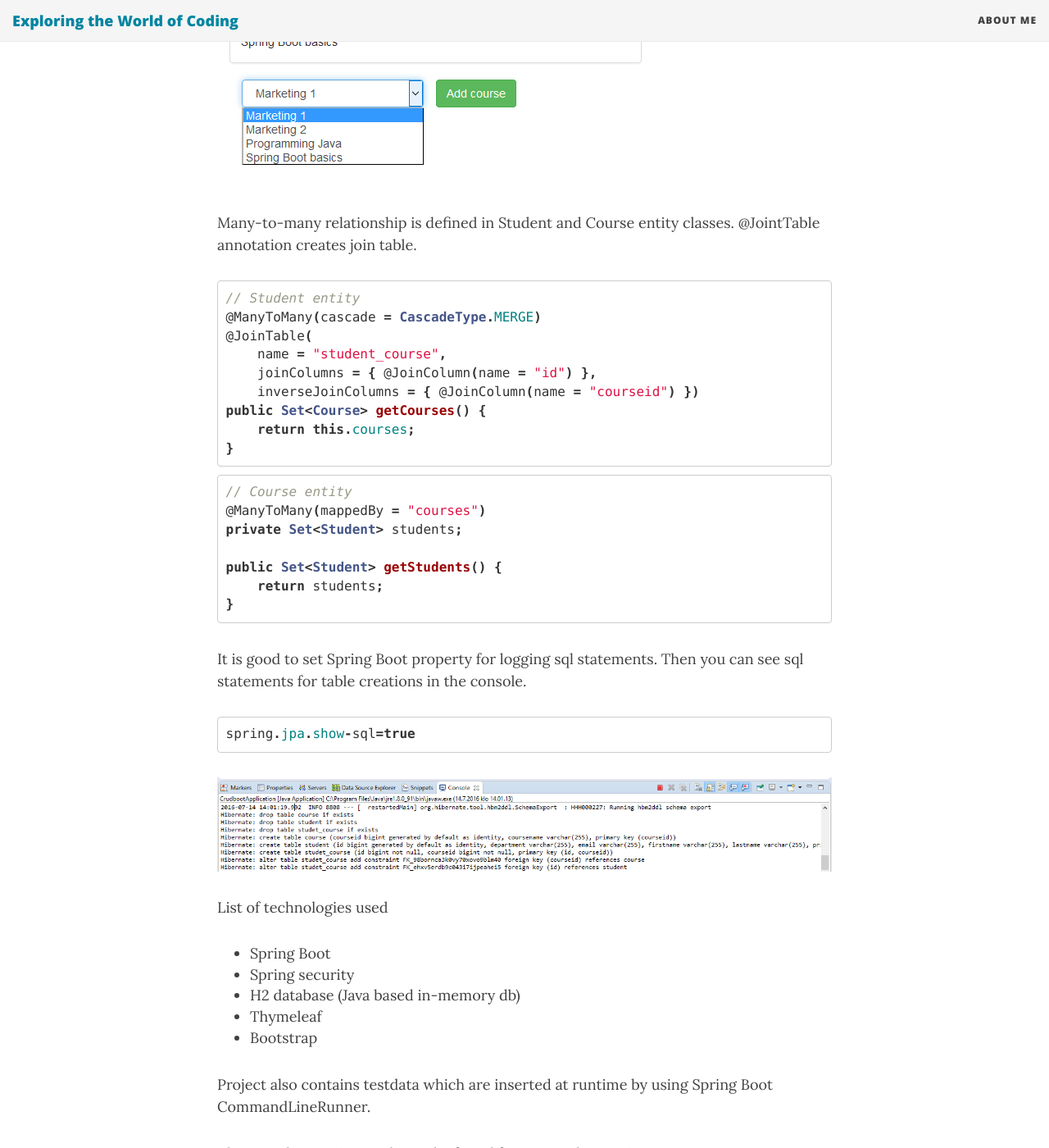
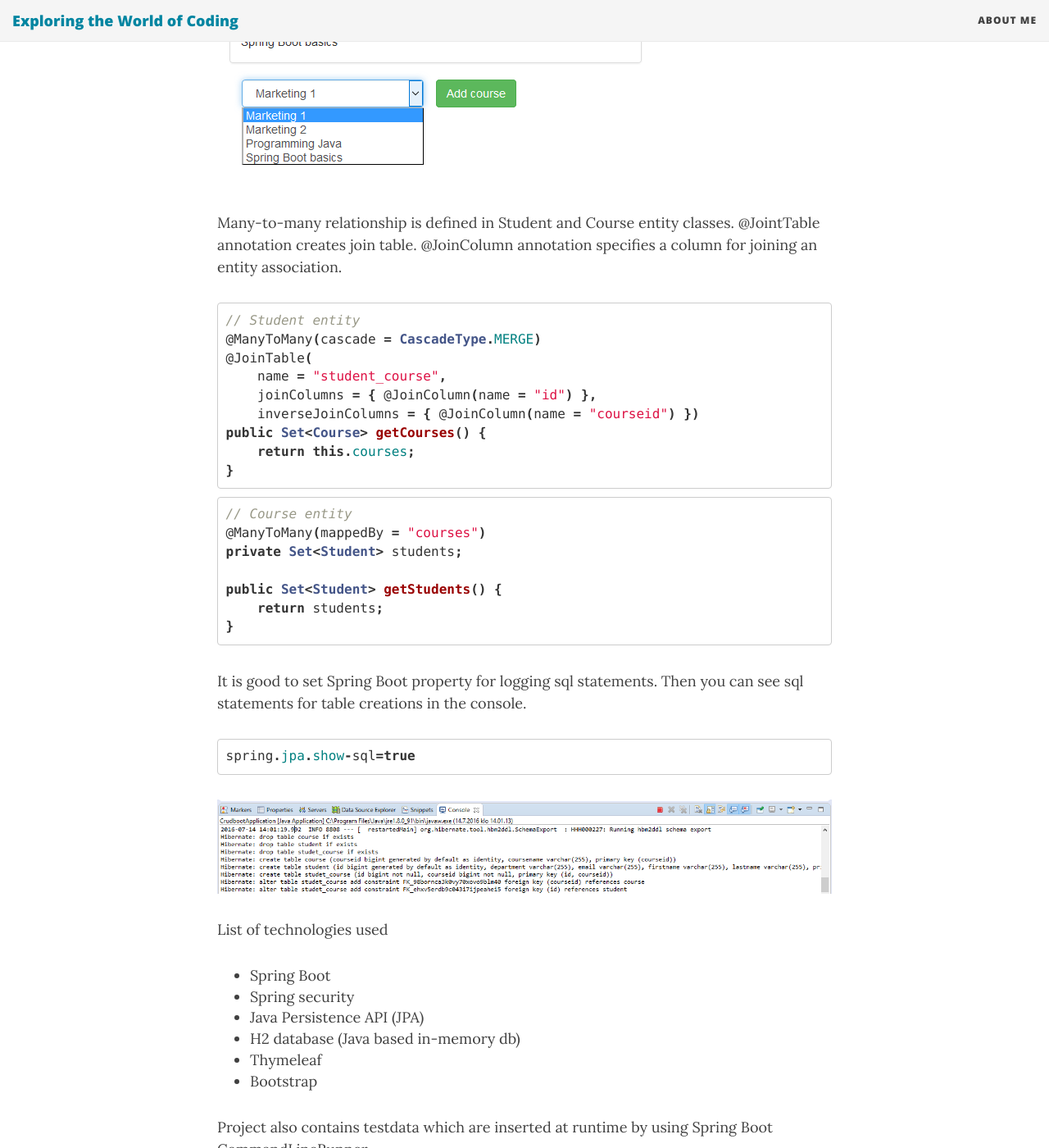
Before and after one commit to juhahinkula/juhahinkula.github.io, a Jekyll site: the page built from _posts/2016-07-16-crudboot-manytomany.markdown, in a window 1280 px wide and 1400 px high, scrolled down 1742 px. Shown: the whole window at 82% size. Built offline with Jekyll 4.4.1, drawn with Linux system fonts in a browser that asks for light colours; nearby versions of some CDN libraries; comment, search, counter and statistics services are not loaded.

Commit message:
more text

```diff
--- a/_posts/2016-07-16-crudboot-manytomany.markdown
+++ b/_posts/2016-07-16-crudboot-manytomany.markdown
@@ -33,7 +33,7 @@
 
 ![screenshot]({{ site.baseurl }}/img/manytomany_add.png)
 
-Many-to-many relationship is defined in Student and Course entity classes. @JointTable annotation creates join table.
+Many-to-many relationship is defined in Student and Course entity classes. @JointTable annotation creates join table. @JoinColumn annotation specifies a column for joining an entity association.
 
 {% highlight java %}
 // Student entity
@@ -73,6 +73,7 @@
 
 - Spring Boot
 - Spring security
+- Java Persistence API (JPA)
 - H2 database (Java based in-memory db)
 - Thymeleaf
 - Bootstrap
```
